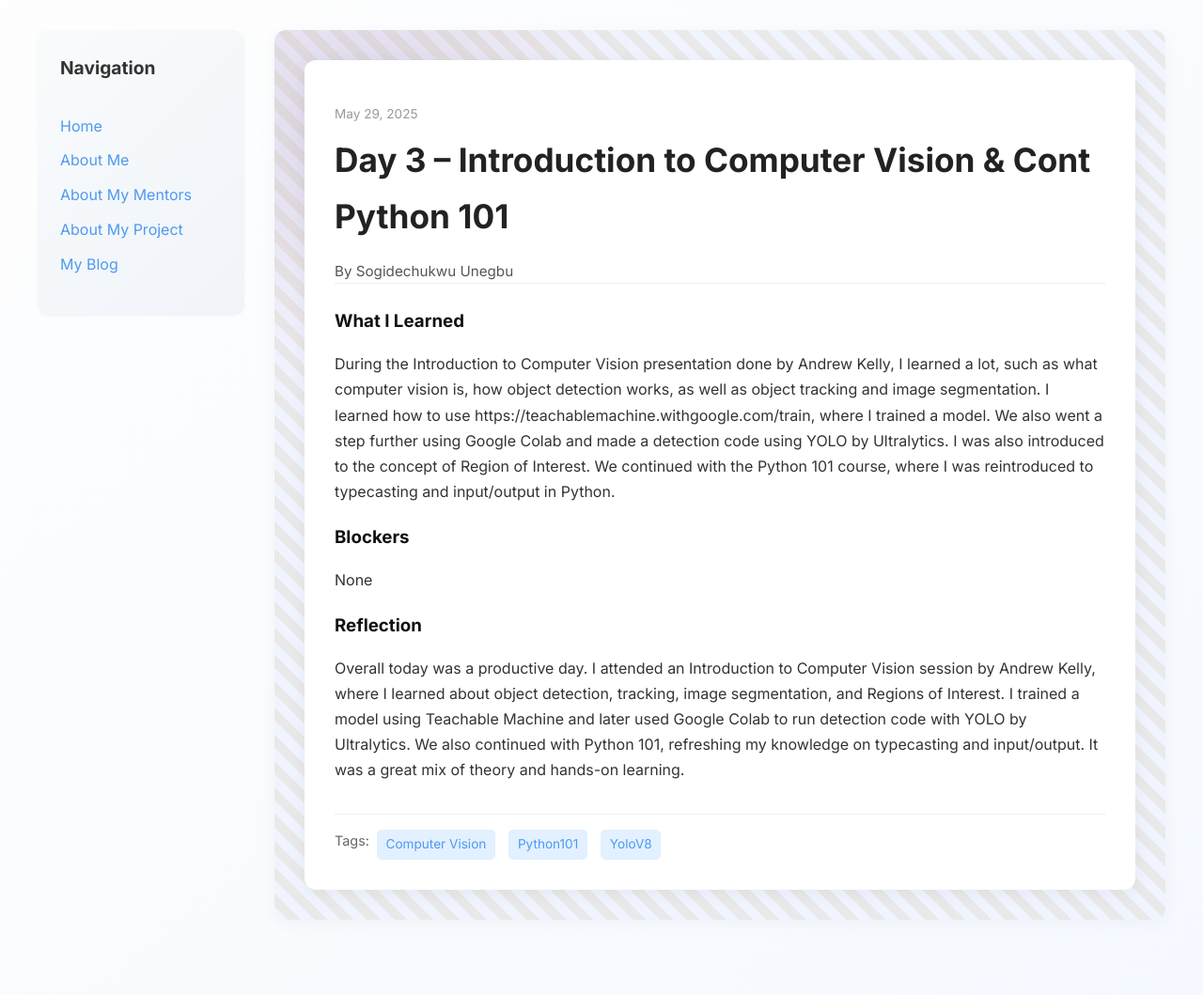
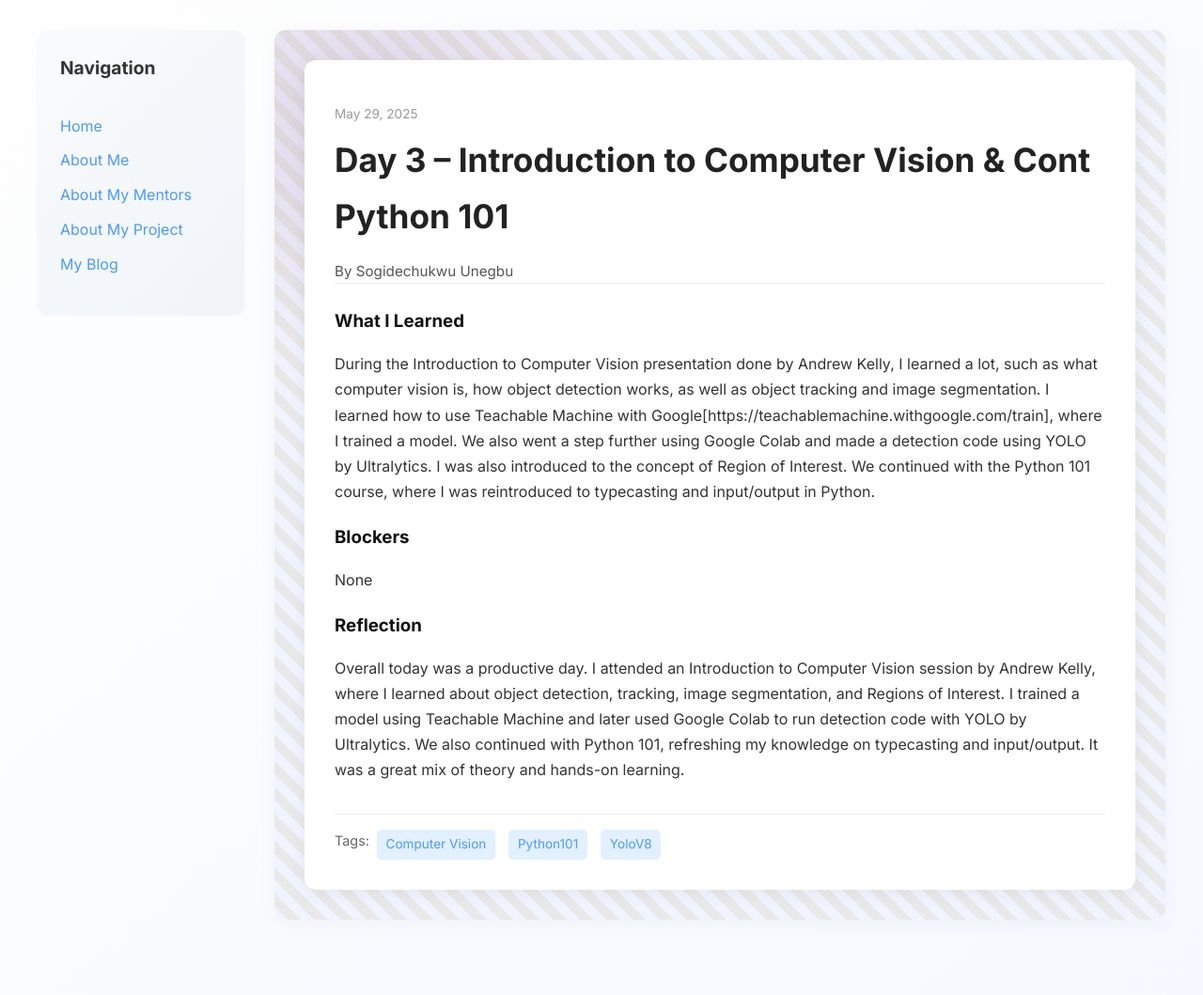
Before and after one commit to UnegbuSogidechukwu/UnegbuSogidechukwu.github.io, a Jekyll site: the page built from _posts/2025-05-29-Day-3.md, in a window 1280 px wide. Shown: the whole page at 94% size. Built offline with Jekyll 4.4.1, drawn with Linux system fonts in a browser that asks for light colours.

Commit message:
Update 2025-05-29-Day-3.md

```diff
--- a/_posts/2025-05-29-Day-3.md
+++ b/_posts/2025-05-29-Day-3.md
@@ -7,7 +7,7 @@ permalink: /day3.html
 tags: ["Computer Vision", "Python101", "YoloV8"]
 
 what_i_learned: |
-  During the Introduction to Computer Vision presentation done by Andrew Kelly, I learned a lot, such as what computer vision is, how object detection works, as well as object tracking and image segmentation. I learned how to use https://teachablemachine.withgoogle.com/train, where I trained a model. We also went a step further using Google Colab and made a detection code using YOLO by Ultralytics. I was also introduced to the concept of Region of Interest. We continued with the Python 101 course, where I was reintroduced to typecasting and input/output in Python.
+  During the Introduction to Computer Vision presentation done by Andrew Kelly, I learned a lot, such as what computer vision is, how object detection works, as well as object tracking and image segmentation. I learned how to use Teachable Machine with Google[https://teachablemachine.withgoogle.com/train], where I trained a model. We also went a step further using Google Colab and made a detection code using YOLO by Ultralytics. I was also introduced to the concept of Region of Interest. We continued with the Python 101 course, where I was reintroduced to typecasting and input/output in Python.
 
 blockers: |
   None
```
